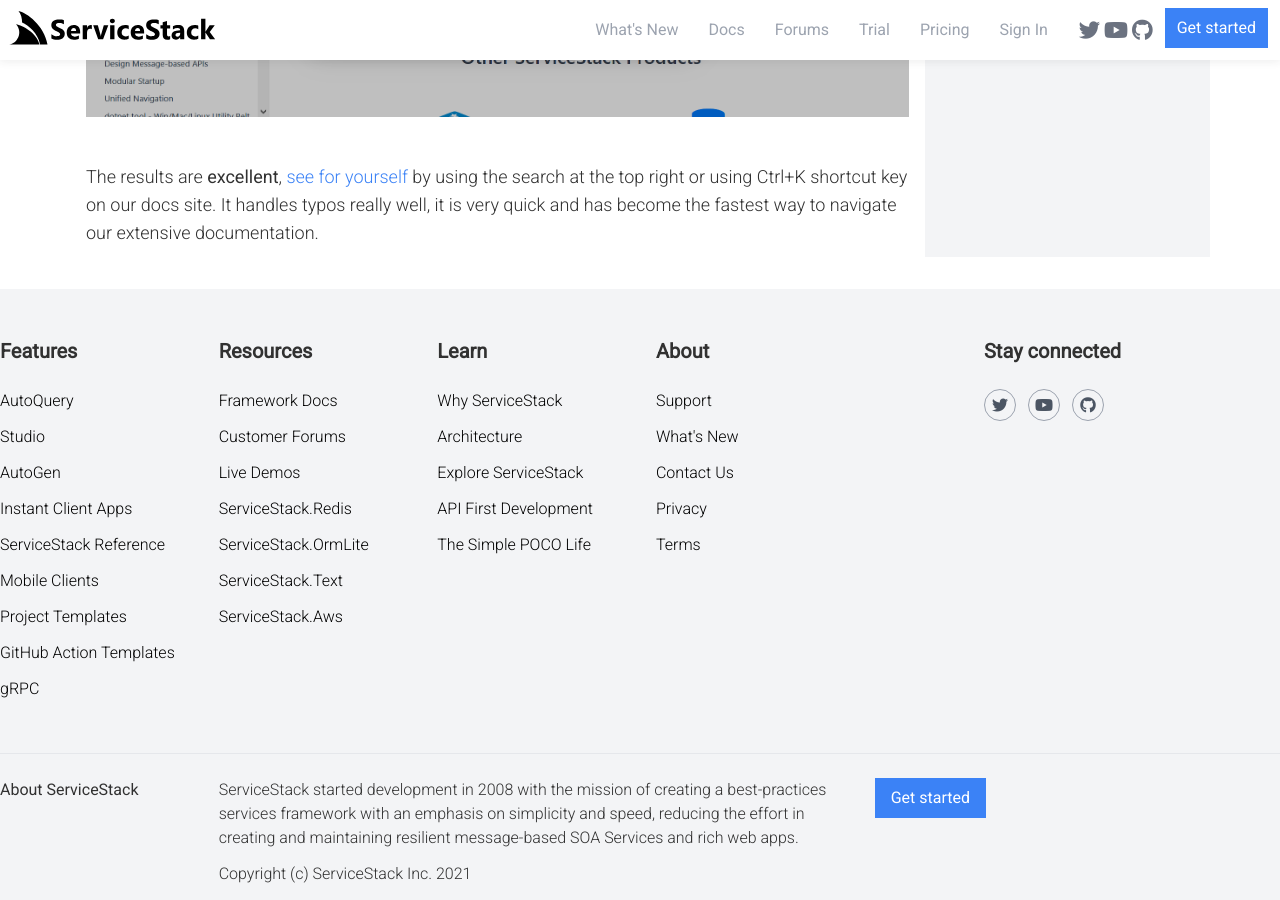
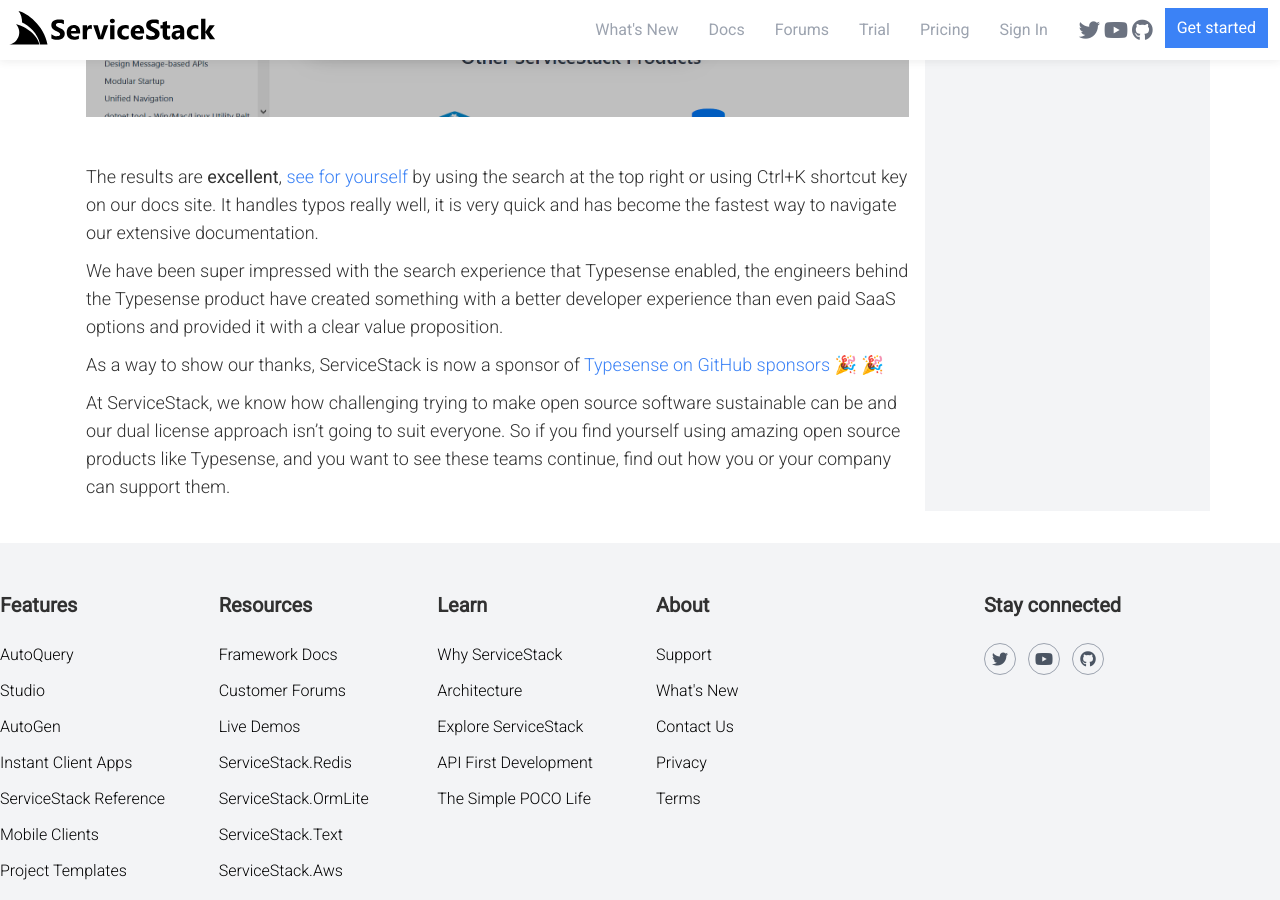
Before and after one commit to mythz/site, a Jekyll site: the page built from _blog/posts/2021-10-28-docs-search.md, in a window 1280 px wide and 900 px high, scrolled down 7743 px. Built offline with Jekyll 4.4.1, drawn with Linux system fonts in a browser that asks for light colours.

Commit message:
Updated to mention Typesense is sponsered by ServiceStack.

```diff
--- a/_blog/posts/2021-10-28-docs-search.md
+++ b/_blog/posts/2021-10-28-docs-search.md
@@ -279,3 +279,10 @@
 
 The results are **excellent**, [see for yourself](https://docs.servicestack.net) by using the search at the top right or using Ctrl+K shortcut key on our docs site.
 It handles typos really well, it is very quick and has become the fastest way to navigate our extensive documentation.
+
+We have been super impressed with the search experience that Typesense enabled, the engineers behind the Typesense product have created something with a better developer experience than even paid SaaS options and provided it with a clear value proposition.
+
+As a way to show our thanks, ServiceStack is now a sponsor of [Typesense on GitHub sponsors](https://github.com/sponsors/typesense) 🎉 🎉
+
+At ServiceStack, we know how challenging trying to make open source software sustainable can be and our dual license approach isn't going to suit everyone.
+So if you find yourself using amazing open source products like Typesense, and you want to see these teams continue, find out how you or your company can support them.
```
